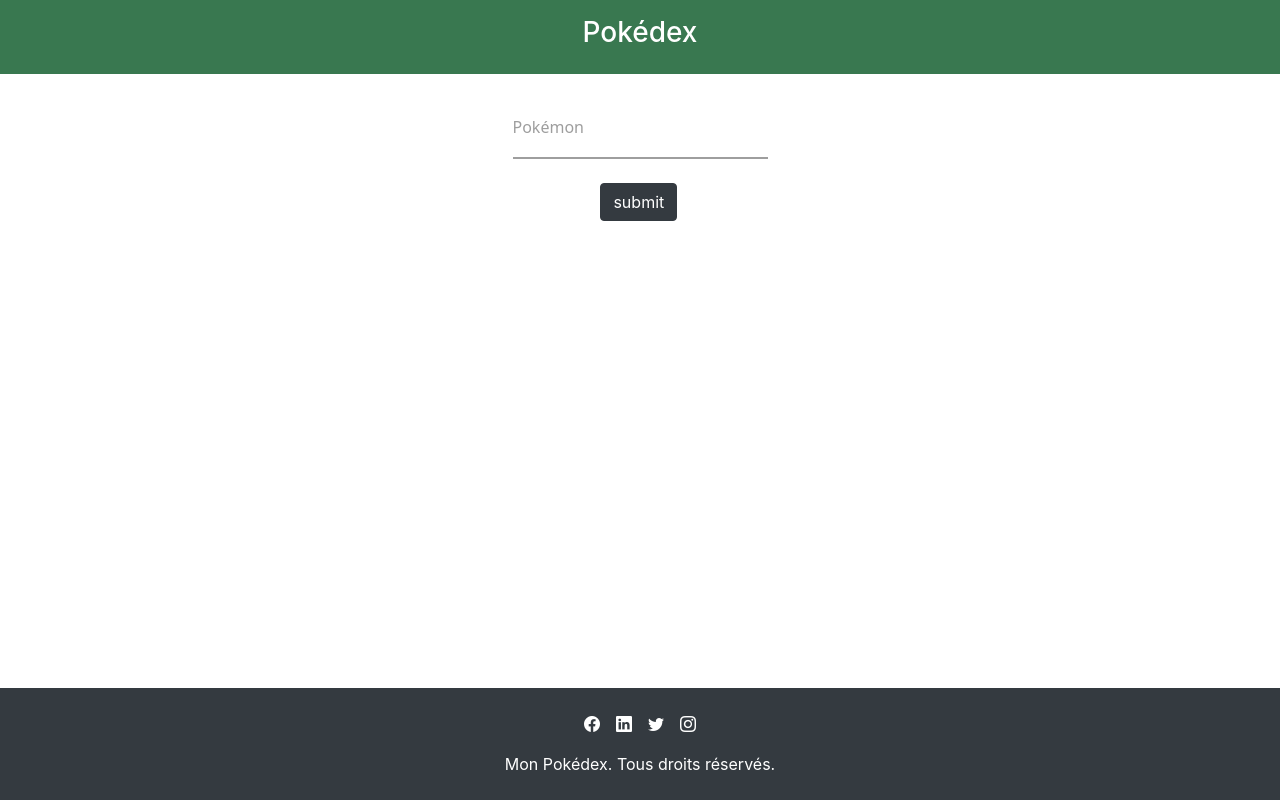
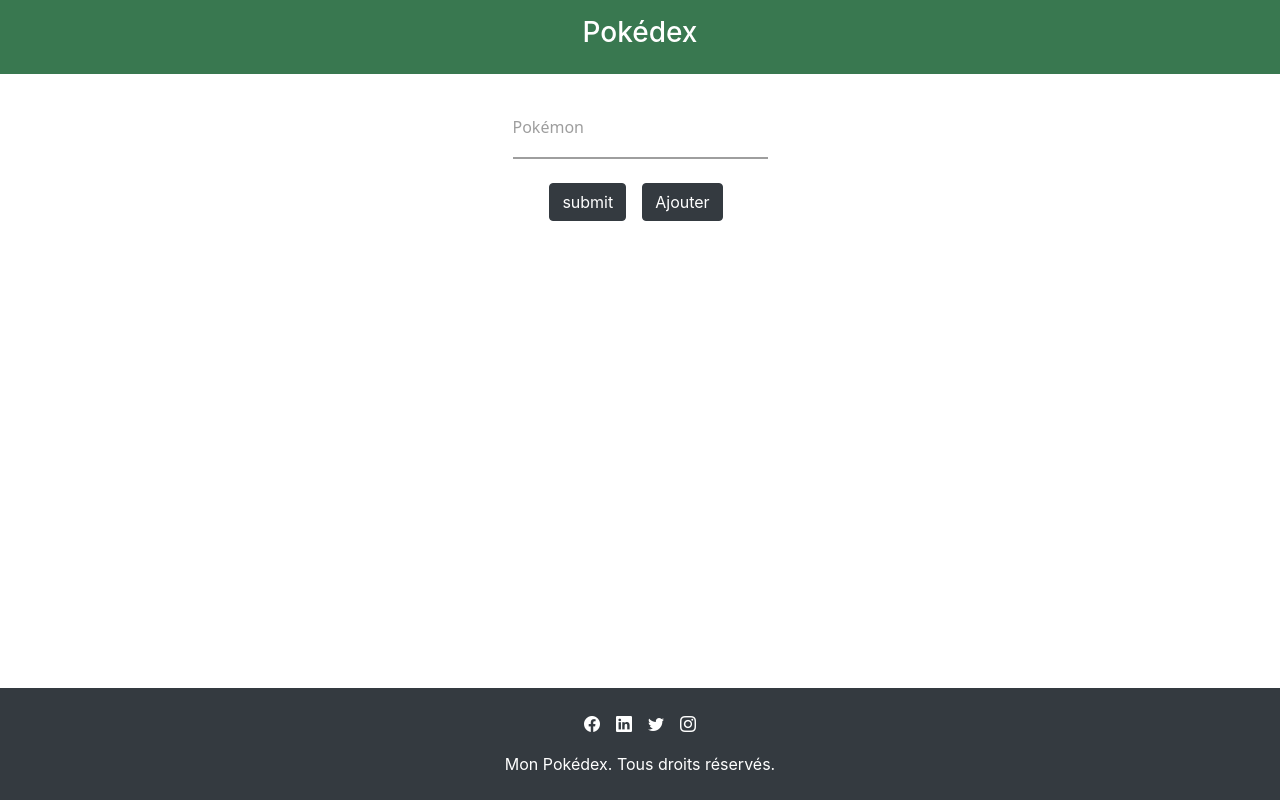
Before and after one commit to JamesLaurino/pokedex-vue-sgbd, a Vue app: page / in a window 1280 px wide. Built offline with nearby package versions, Linux system fonts and the light colour scheme; no server answers.

Commit message:
Amélioration pages edit

```diff
--- a/src/components/PokemonEdit.vue
+++ b/src/components/PokemonEdit.vue
@@ -1,10 +1,27 @@
 <script setup>
+import {useRoute} from "vue-router";
+import {onMounted, ref} from "vue";
+import PokemonService from "../service/PokemonService.js";
+
+const route = useRoute();
+const pokemonId = route.params.id;
+const pokemon = ref(null);
+
+onMounted(() => {
+  console.log(pokemonId)
+  PokemonService.getPokemonById(pokemonId)
+      .then(data => {pokemon.value = data});
+});
+
 
 </script>
 
 <template>
-  <div class="container d-flex justify-content-center mt-4">
-      <p class="h4">Formulaire d'édition d'un pokémon</p>
+  <div v-if="pokemon">
+    <div class="container d-flex justify-content-center mt-4">
+      <p class="h4">Formulaire d'édition d'un pokémon : {{pokemon.name}}</p>
+    </div>
+
   </div>
 </template>
 
--- a/src/components/SearchBar.vue
+++ b/src/components/SearchBar.vue
@@ -15,8 +15,9 @@
     </div>
     <div class="row justify-content-center mt-4">
       <div class="col-1 text-left">
-        <div>
-          <button class="btn btn-dark">submit</button>
+        <div class="container d-flex justify-content-center">
+          <button class="btn btn-dark mr-3">submit</button>
+          <router-link class="btn btn-dark mr-2" :to="`/pokemon/add`">Ajouter</router-link>
         </div>
       </div>
     </div>
--- a/src/pages/PokemonEdit.vue
+++ b/src/pages/PokemonEdit.vue
@@ -1,5 +1,5 @@
 <script setup>
-import PokemonEdit from "../components/PokemonEdit.vue";
+  import PokemonEdit from "../components/PokemonEdit.vue";
 </script>
 
 <template>
```
